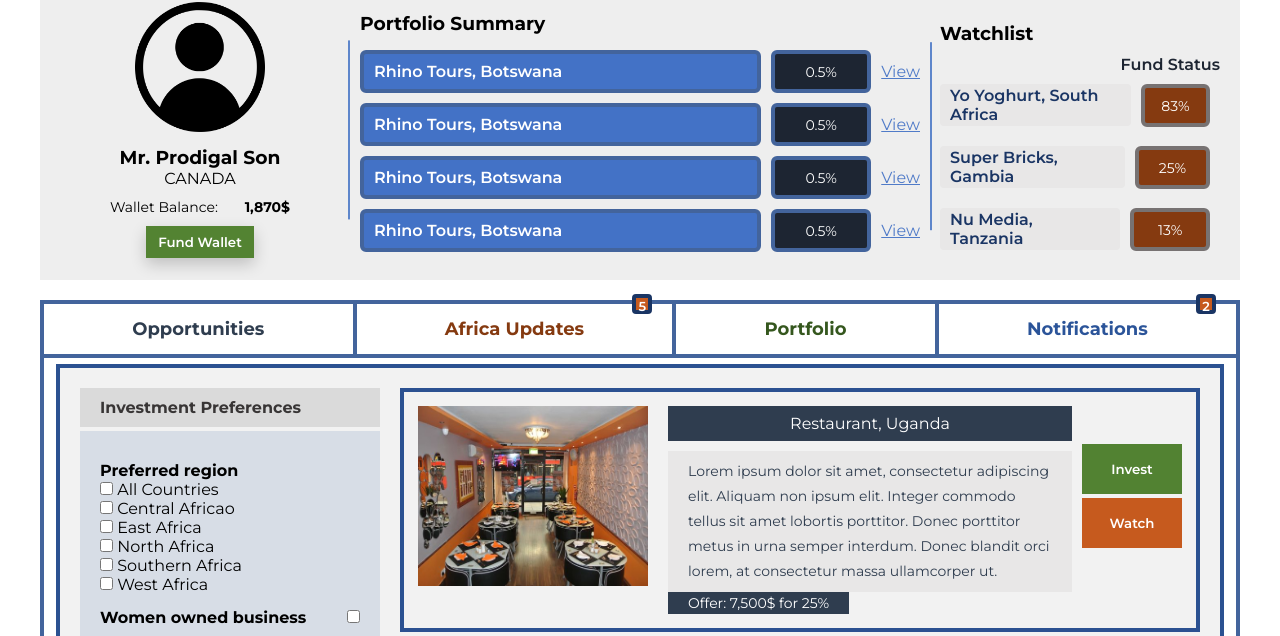
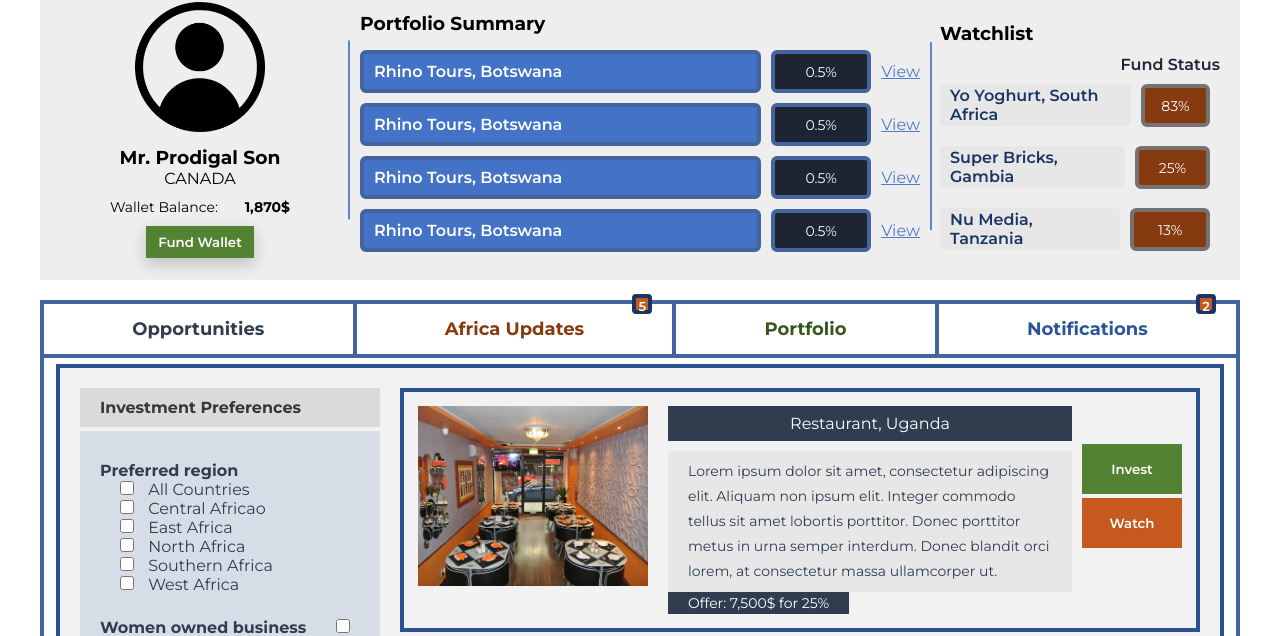
Before and after one commit to chebon254/TMA-Portal, a plain HTML site: page TMA/dashboard.html in a window 1280 px wide. Shown: the part 169-805 px from the top of the page. Drawn offline with nearby package versions, Linux system fonts and the light colour scheme.

```diff
--- a/TMA/css/style.css
+++ b/TMA/css/style.css
@@ -731,10 +731,24 @@
 .tab-faq-qn {
     margin: 10px 0px 14px;
 }
+.tab-faq-qn .list{
+    padding: 0px 0px 0px 20px;
+}
+.tab-faq-qn .list input{
+    margin: 0px 10px 0px 0px;
+    background-color: #00000000;
+    height: 14px;
+    width: 14px;
+}
 .tab-faq-qn.two{
     display: flex;
     align-items: center;
     justify-content: space-between;
+    padding: 10px 0px;
+}
+.tab-faq-qn h4,
+.tab-faq-qn label{
+    color: #2f3d4f;
 }
 .tab-faq-cards {
     height: fit-content;
```
